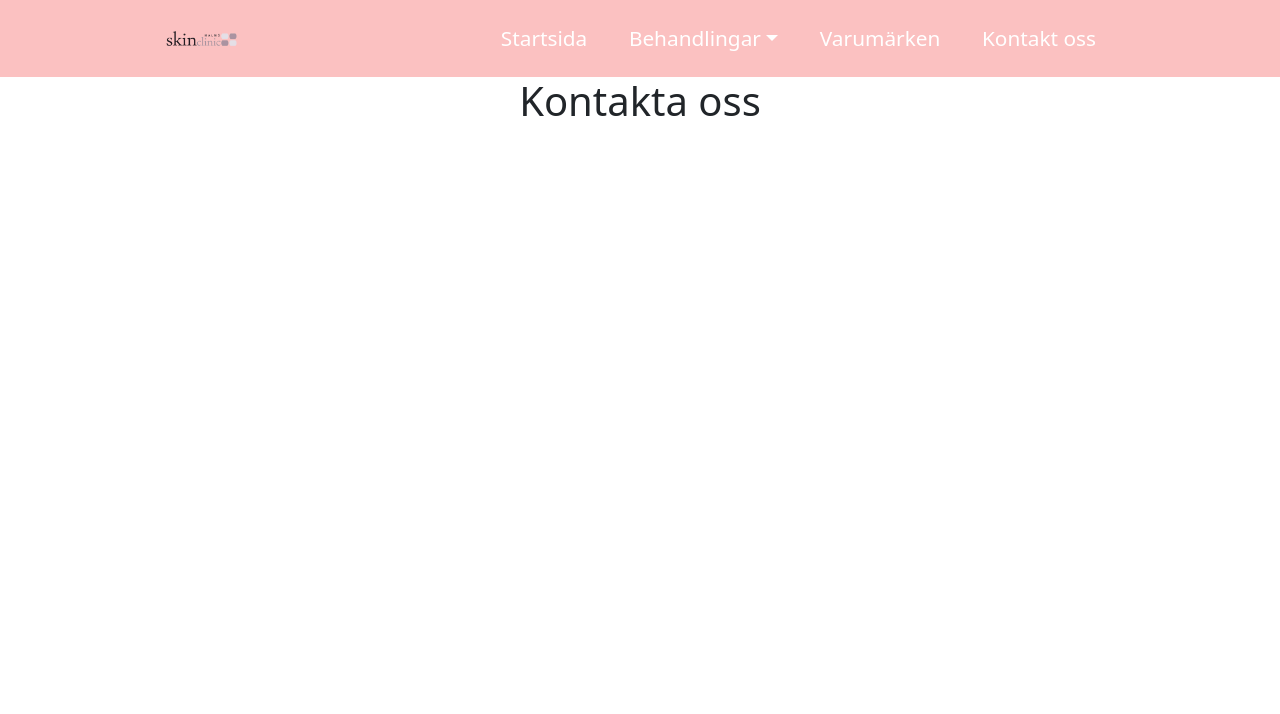
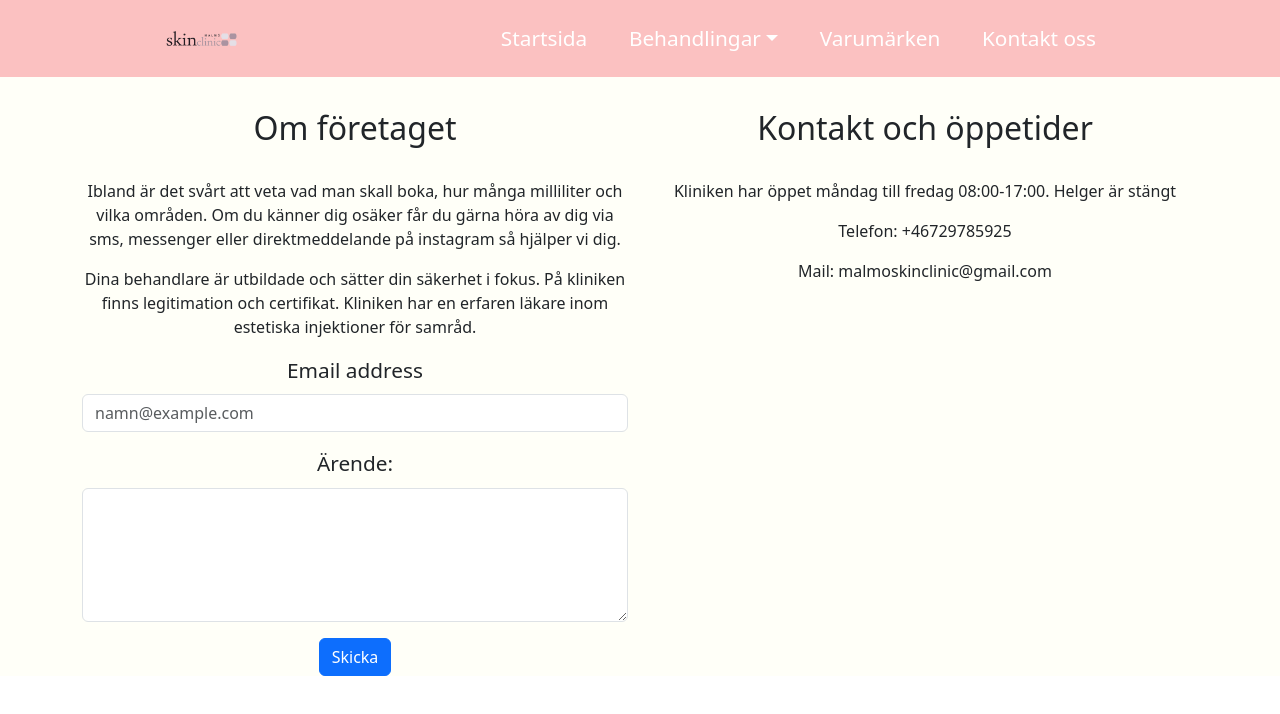
Before and after one commit to Godisstrut/SkinClinicWebsite, a React (Create React App) app in the folder skin-clinic-app/: page /contact in a window 1280 px wide. Shown: the top 714 px of the page. Built offline with nearby package versions, Linux system fonts and the light colour scheme.

Commit message:
Contact page
Created the contact page with information and styling

```diff
--- /dev/null
+++ b/skin-clinic-app/src/pages/Contact.css
@@ -0,0 +1,15 @@
+.about {
+    margin: 1em;
+}
+
+.contact-section {
+    margin: 1em;
+}
+
+.contact {
+    background-color: #fffff8;
+}
+
+.form-label {
+    font-size: 1.3em;
+}
--- a/skin-clinic-app/src/pages/Contact.js
+++ b/skin-clinic-app/src/pages/Contact.js
@@ -1,9 +1,40 @@
 import React from "react";
+import Container from "react-bootstrap/Container";
+import Row from 'react-bootstrap/Row';
+import Col from 'react-bootstrap/Col';
+import Form from 'react-bootstrap/Form';
+import Button from 'react-bootstrap/Button';
+import "./Contact.css"
 
 function Contact() {
     return(
-        <div>
-            <h1>Kontakta oss</h1>
+        <div className="contact">
+        <Container>
+            <Row>
+                <Col>
+                    <h2 className="about">Om företaget</h2>
+                    <p className="about-text">Ibland är det svårt att veta vad man skall boka, hur många milliliter och vilka områden. Om du känner dig osäker får du gärna höra av dig via sms, messenger eller direktmeddelande på instagram så hjälper vi dig. </p>
+                    <p className="about-text"> Dina behandlare är utbildade och sätter din säkerhet i fokus. På kliniken finns legitimation och certifikat. Kliniken har en erfaren läkare inom estetiska injektioner för samråd.</p>
+                    <Form>
+                    <Form.Group className="mb-3" controlId="exampleForm.ControlInput1">
+                        <Form.Label>Email address</Form.Label>
+                        <Form.Control type="email" placeholder="namn@example.com" />
+                    </Form.Group>
+                    <Form.Group className="mb-3" controlId="exampleForm.ControlTextarea1">
+                        <Form.Label>Ärende:</Form.Label>
+                        <Form.Control as="textarea" rows={5} />
+                    </Form.Group>
+                    <Button variant="primary">Skicka</Button>
+                    </Form>
+                </Col>
+                <Col>
+                    <h2 className="contact-section">Kontakt och öppetider</h2>
+                    <p>Kliniken har öppet måndag till fredag 08:00-17:00. Helger är stängt</p>
+                    <p>Telefon: +46729785925</p>
+                    <p>Mail: malmoskinclinic@gmail.com</p>
+                </Col>
+            </Row>
+        </Container>
         </div>
     )
 }
```
